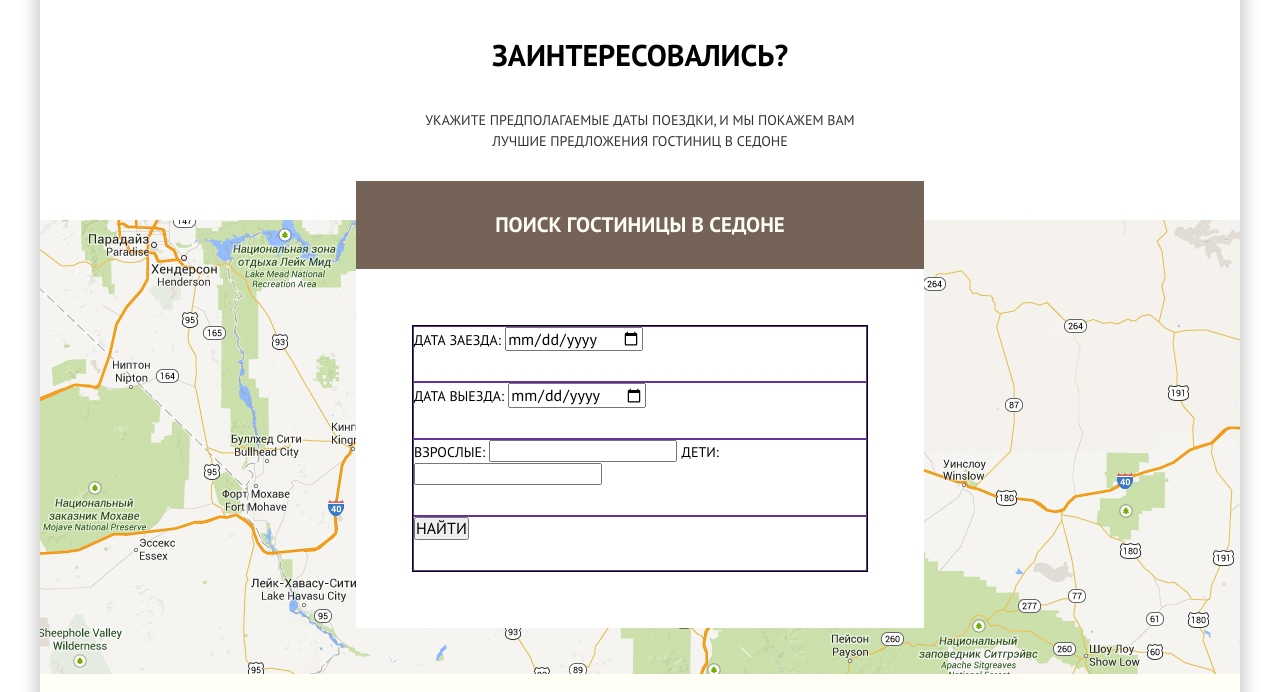
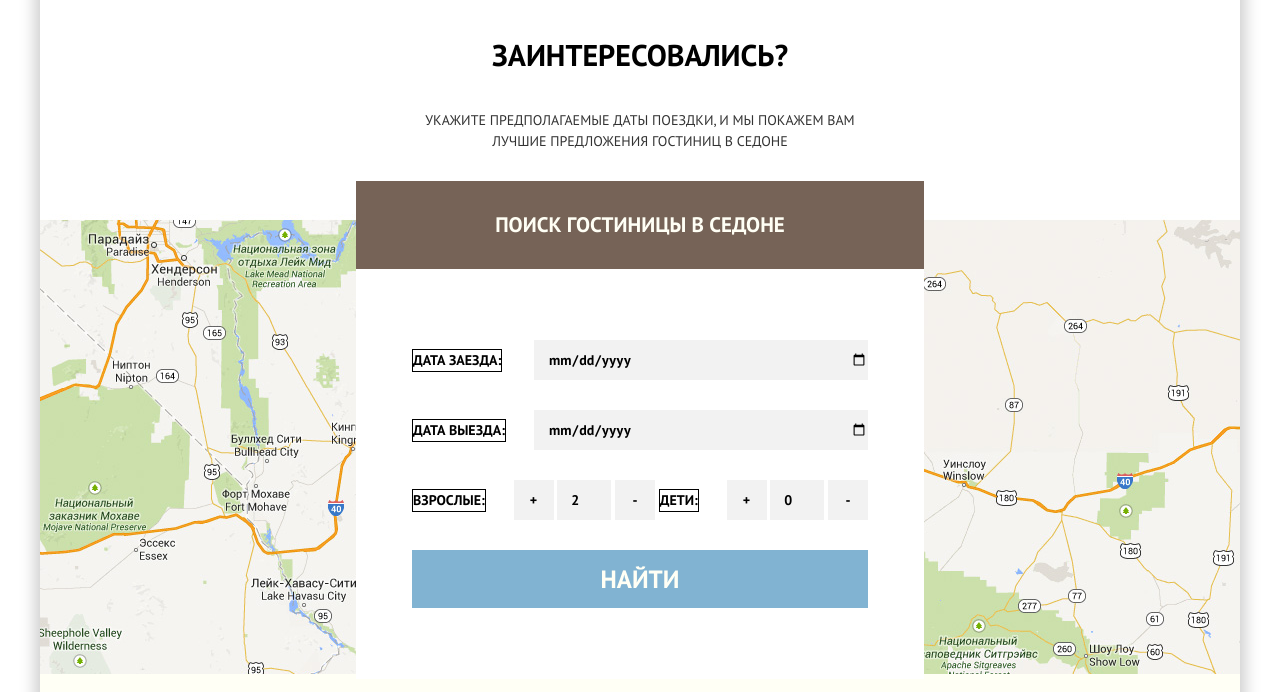
Before and after one commit to mebius01/sedona, a plain HTML site: page index.html in a window 1280 px wide. Shown: the part 1822-2514 px from the top of the page. Drawn offline with Linux system fonts and the light colour scheme.

Commit message:
form-search..

```diff
--- a/css/main.css
+++ b/css/main.css
@@ -204,11 +204,53 @@
     display: grid;
 }
 .hotel-search__body p{
-    padding-bottom: 30px;
-    border: 1px solid rebeccapurple;
+    padding: 15px 0 15px 0;
+    /* border: 1px solid rebeccapurple; */
+    display: flex;
+    justify-content: space-between;
+    align-items: center;
 }
-.hotel-search__form {
+.hotel-search--text {
+    font-size: 14px;
+    line-height: 21px;
+    font-weight: 700;
+    margin-right: 24px;
     border: 1px solid;
+}
+
+.hotel-search--input {
+    height: 40px;
+    width: 320px;
+    border: none;
+    background: rgb(242,242,242);
+    padding-left: 14px;
+    font-size: 14px;
+    line-height: 14px;
+    font-weight: 700;
+}
+.hotel-search--number {
+    width: 40px;
+}
+.hotel-search--plasminus {
+    width: 40px;
+    height: 40px;
+    border: none;
+    font-size: 14px;
+    line-height: 14px;
+    font-weight: 700;
+    padding: 0;
+    margin: 0;
+    background: rgb(242,242,242);
+}
+.hotel-search__submit {
+    width: 100%;
+    height: 58px;
+    border: none;
+    background: var(--blue_color);
+    color: var(--white_color);
+    font-weight: 700;
+    font-size: 25px;
+    line-height: 25px;
 }
 .map {
     height: 594px;
--- a/index.html
+++ b/index.html
@@ -108,13 +108,19 @@
                     <h2 class="hotel-search__header title-h1">ПОИСК ГОСТИНИЦЫ В СЕДОНЕ</h2>
                     <div class="hotel-search__body">
                         <form action="." class="hotel-search__form">
-                            <p><label class="text" for="in_date">ДАТА ЗАЕЗДА:</label> <input type="date" name="in_date" id="id_in_date"></p>
-                            <p><label class="text" for="out_date">ДАТА ВЫЕЗДА:</label> <input type="date" name="out_date" id="id_out_date"></p>
+                            <p><label class="hotel-search--text" for="in_date">ДАТА ЗАЕЗДА:</label> <input class="hotel-search--input" type="date" name="in_date" id="id_in_date"></p>
+                            <p><label class="hotel-search--text" for="out_date">ДАТА ВЫЕЗДА:</label> <input class="hotel-search--input" type="date" name="out_date" id="id_out_date"></p>
                             <p>
-                                <label class="text" for="adult">ВЗРОСЛЫЕ:</label> <input type="number" name="adult" id="id_adult">
-                                <label class="text" for="children">ДЕТИ:</label> <input type="number" name="children" id="id_children">
+                                <label class="hotel-search--text" for="adult">ВЗРОСЛЫЕ:</label>
+                                <button class="hotel-search--plasminus">+</button>
+                                <input class="hotel-search--input hotel-search--number" type="number" name="adult" id="id_adult" value="2">
+                                <button class="hotel-search--plasminus">-</button>
+                                <label class="hotel-search--text" for="children">ДЕТИ:</label>
+                                <button class="hotel-search--plasminus">+</button>
+                                <input class="hotel-search--input hotel-search--number" type="number" name="children" id="id_children" value="0">
+                                <button class="hotel-search--plasminus">-</button>
                             </p>
-                            <p><button type="submit">НАЙТИ</button></p>
+                            <p><button class="hotel-search__submit" type="submit">НАЙТИ</button></p>
                         </form>
                     </div>
                 </div>
```
